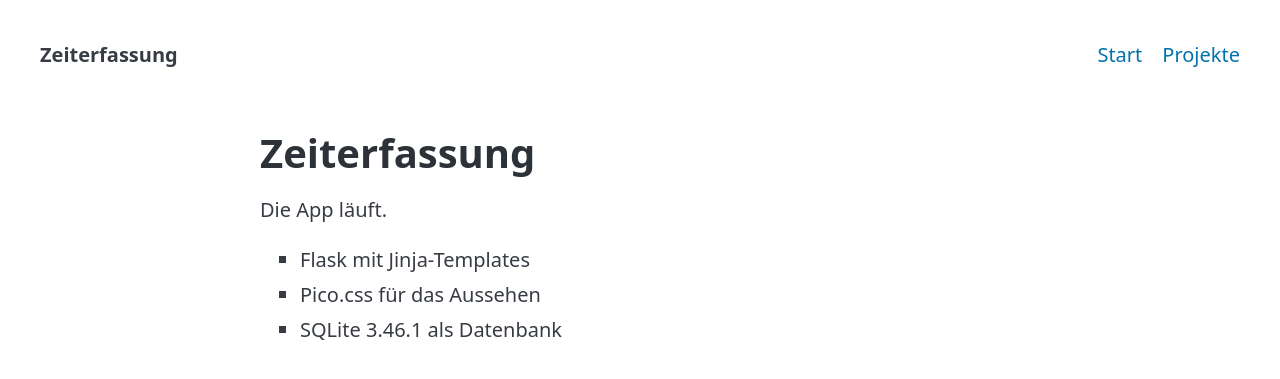
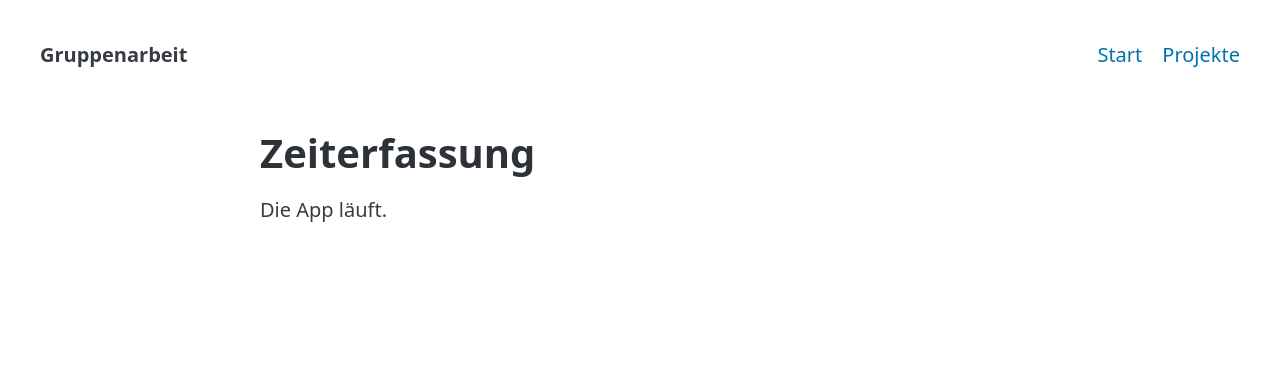
Before and after one commit to Fyyna/zeiterfassung, a Flask app: page / in a window 1280 px wide. Shown: the top 379 px of the page. Run offline with Flask 3, Linux system fonts and the light colour scheme.

Commit message:
Fix html templates

```diff
--- a/templates/base.html
+++ b/templates/base.html
@@ -10,7 +10,7 @@
 <body>
   <header class="container">
     <nav>
-      <ul><li><strong>Zeiterfassung</strong></li></ul>
+      <ul><li><strong>Gruppenarbeit</strong></li></ul>
       <ul>
         <li><a href="{{ url_for('startseite') }}">Start</a></li>
         <li><a href="{{ url_for('projects') }}">Projekte</a></li>
--- a/templates/start.html
+++ b/templates/start.html
@@ -3,9 +3,4 @@
 {% block inhalt %}
 <h1>Zeiterfassung</h1>
 <p>Die App läuft.</p>
-<ul>
-  <li>Flask mit Jinja-Templates</li>
-  <li>Pico.css für das Aussehen</li>
-  <li>SQLite {{ sqlite_version }} als Datenbank</li>
-</ul>
 {% endblock %}
```
